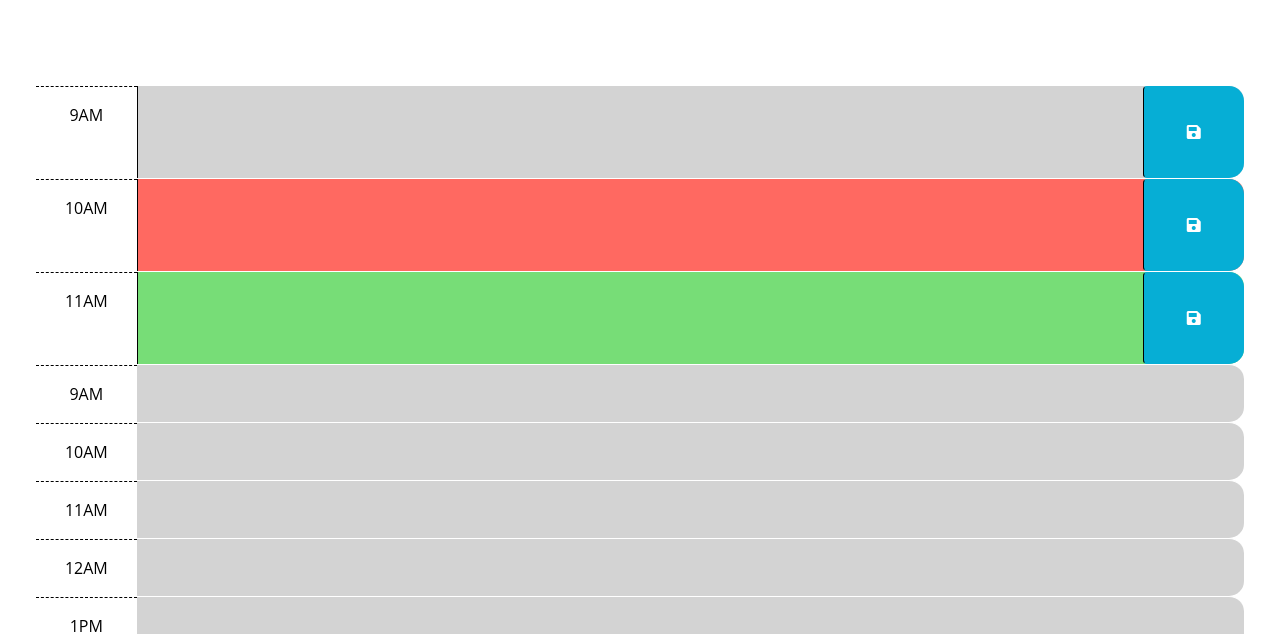
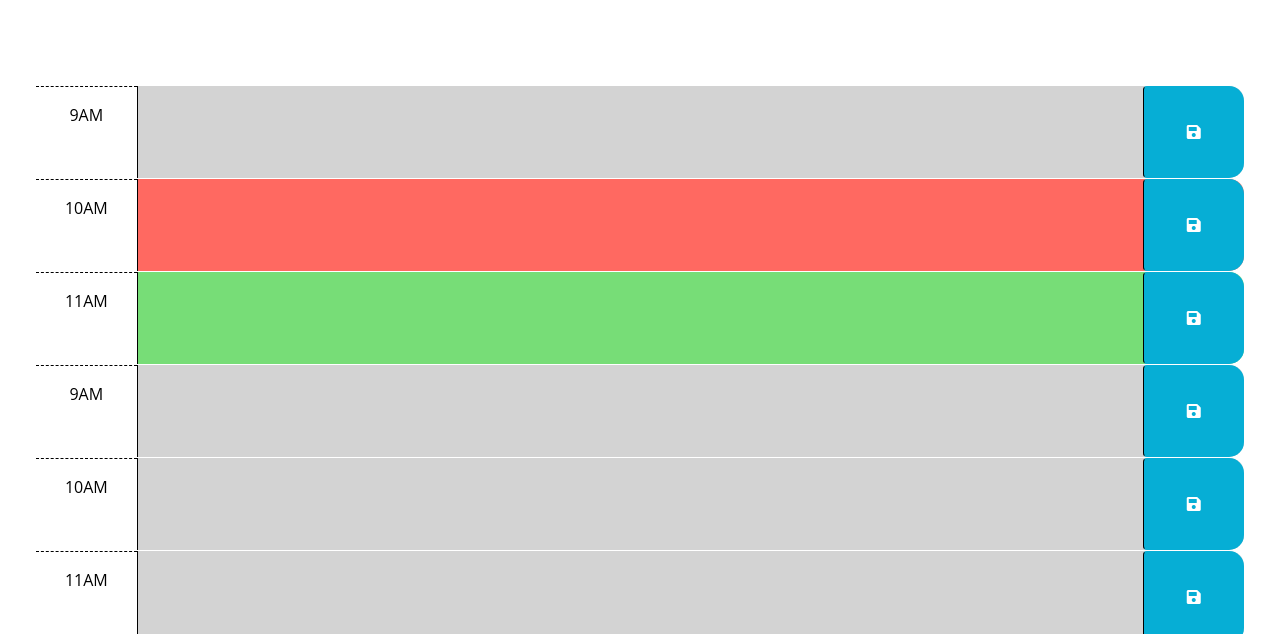
Before and after one commit to jsgunn22/day-planner, a plain HTML site: page index.html in a window 1280 px wide. Shown: the part 166-800 px from the top of the page. Drawn offline with nearby package versions, Linux system fonts and the light colour scheme.

Commit message:
sets all block in space

```diff
--- a/Assets/script.js
+++ b/Assets/script.js
@@ -44,7 +44,7 @@ $(function () {
     } else {
       hourBlock = hourBlock + "AM";
     }
-
+    // prints rows to DOM
     let hourRow = $("<div>");
     container.append(hourRow);
     hourRow.addClass("row time-block past"); // remove .past after test
@@ -52,6 +52,15 @@ $(function () {
     hourRow.append(timeBlock);
     timeBlock.addClass("col-2 col-md-1 hour text-center py-3");
     timeBlock.text(hourBlock);
+    let textArea = $("<textarea>");
+    hourRow.append(textArea);
+    textArea.addClass("col-8 col-md-10 description");
+    textArea.attr("rows", "3");
+    let button = $("<button>");
+    hourRow.append(button);
+    button.addClass("btn saveBtn col-2 col-md-1");
+    button.attr("area-label", "save");
+    button.append('<i class="fas fa-save" aria-hidden="true"></i>');
   }
 
   // TODO: Add a listener for click events on the save button. This code should
--- a/Assets/style.css
+++ b/Assets/style.css
@@ -1,5 +1,5 @@
 body {
-  font-family: 'Open Sans', sans-serif;
+  font-family: "Open Sans", sans-serif;
   font-size: 16px;
 }
 
```
